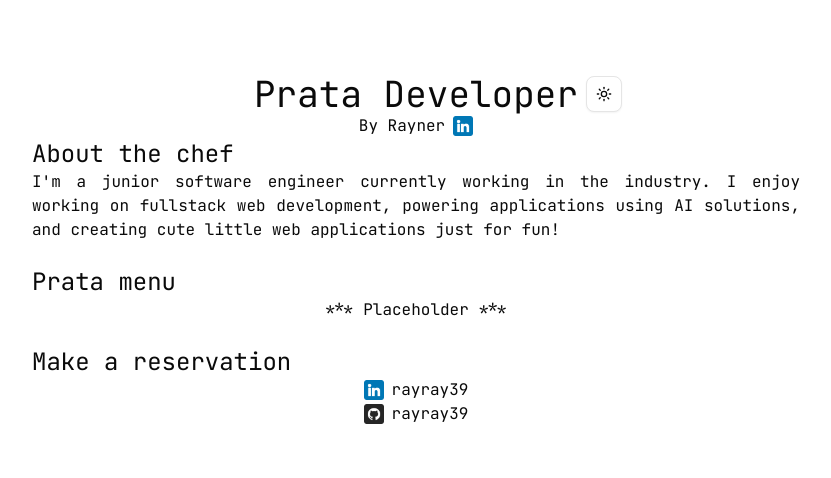
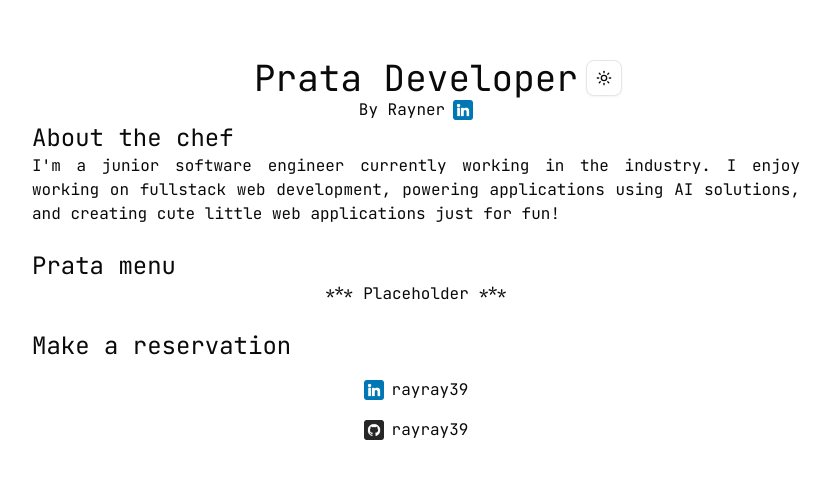
Before and after one commit to rayray39/prata, a Next.js app: page / in a window 1280 px wide. Shown: the part 150-628 px from the top of the page, without its empty margins (224-1055 px from the left). Built offline with nearby package versions, Linux system fonts and the light colour scheme.

Commit message:
Update margins for contacts

```diff
--- a/src/contact/contact.tsx
+++ b/src/contact/contact.tsx
@@ -5,11 +5,11 @@ export function Contact() {
             <div className="text-2xl">Make a reservation</div>
 
             <div className="flex flex-col justify-center items-center">
-                <div className="flex items-center">
+                <div className="flex items-center mt-4">
                     <img className="w-5 h-5 mr-2" src="linkedin_blue.png" alt="linkedin" />
                     <a href="https://www.linkedin.com/in/rayray39/">rayray39</a>
                 </div>
-                <div className="flex items-center">
+                <div className="flex items-center mt-4">
                     <img className="w-5 h-5 mr-2" src="github_new.png" alt="github" />
                     <a href="https://www.github.com/rayray39">rayray39</a>
                 </div>
```
